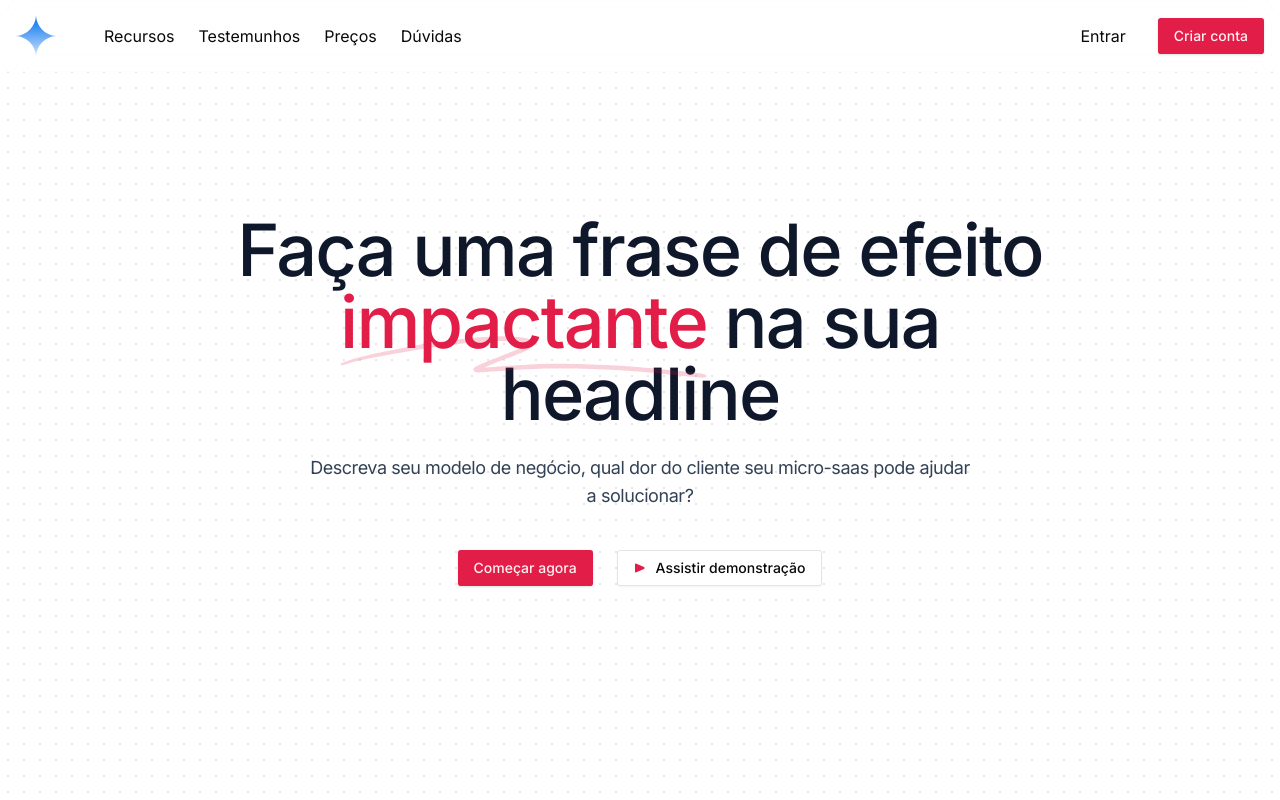
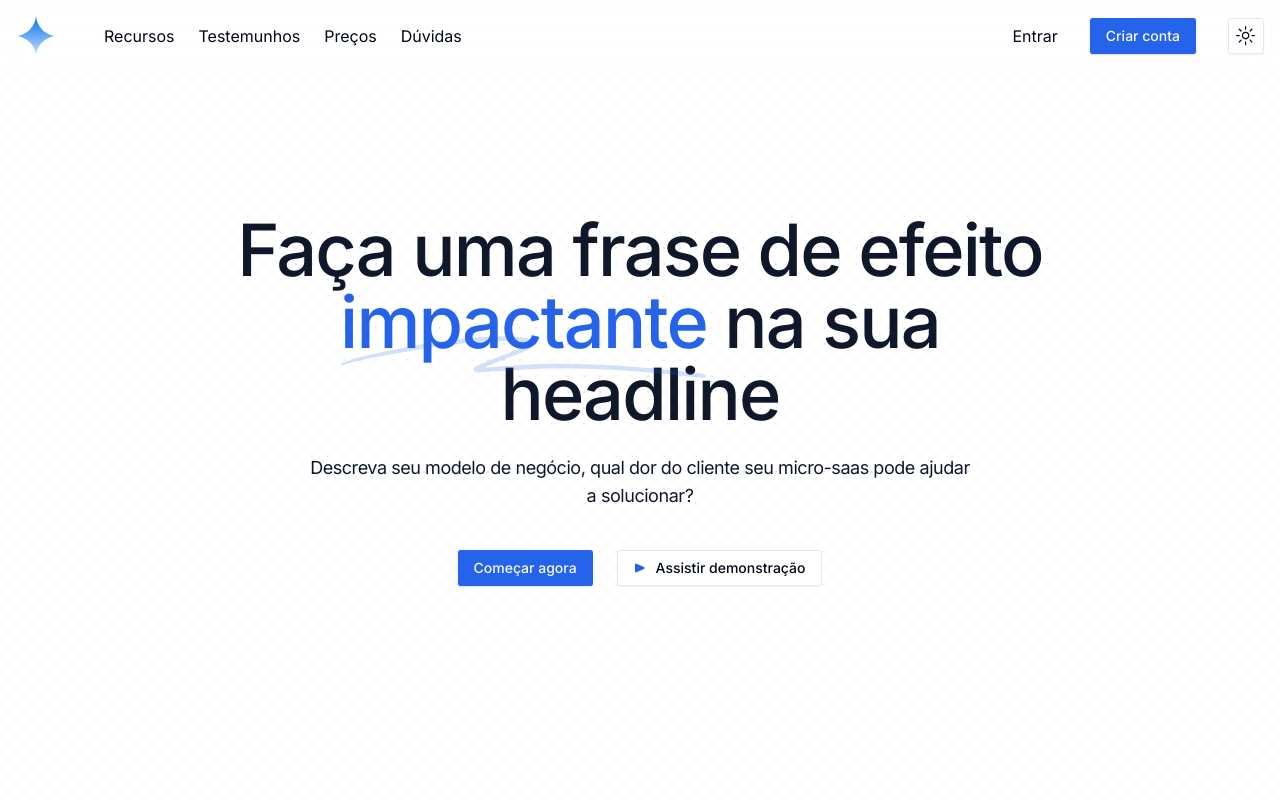
Before and after one commit to Darlley/saas-admin, a Next.js app: page / in a window 1280 px wide. Shown: the top 800 px of the page. Built offline with nearby package versions, Linux system fonts and the light colour scheme.

Commit message:
feat: dark mode site

```diff
--- a/src/app/globals.css
+++ b/src/app/globals.css
@@ -17,73 +17,57 @@ body {
 @layer base {
   :root {
     --background: 0 0% 100%;
-    --foreground: 240 10% 3.9%;
+    --foreground: 222.2 84% 4.9%;
     --card: 0 0% 100%;
-    --card-foreground: 240 10% 3.9%;
+    --card-foreground: 222.2 84% 4.9%;
     --popover: 0 0% 100%;
-    --popover-foreground: 240 10% 3.9%;
-    --primary: 346.8 77.2% 49.8%;
-    --primary-foreground: 355.7 100% 97.3%;
-    --secondary: 240 4.8% 95.9%;
-    --secondary-foreground: 240 5.9% 10%;
-    --muted: 240 4.8% 95.9%;
-    --muted-foreground: 240 3.8% 46.1%;
-    --accent: 240 4.8% 95.9%;
-    --accent-foreground: 240 5.9% 10%;
+    --popover-foreground: 222.2 84% 4.9%;
+    --primary: 221.2 83.2% 53.3%;
+    --primary-foreground: 210 40% 98%;
+    --secondary: 210 40% 96.1%;
+    --secondary-foreground: 222.2 47.4% 11.2%;
+    --muted: 210 40% 96.1%;
+    --muted-foreground: 215.4 16.3% 46.9%;
+    --accent: 210 40% 96.1%;
+    --accent-foreground: 222.2 47.4% 11.2%;
     --destructive: 0 84.2% 60.2%;
-    --destructive-foreground: 0 0% 98%;
-    --border: 240 5.9% 90%;
-    --input: 240 5.9% 90%;
-    --ring: 346.8 77.2% 49.8%;
+    --destructive-foreground: 210 40% 98%;
+    --border: 214.3 31.8% 91.4%;
+    --input: 214.3 31.8% 91.4%;
+    --ring: 221.2 83.2% 53.3%;
     --radius: 0.3rem;
     --chart-1: 12 76% 61%;
     --chart-2: 173 58% 39%;
     --chart-3: 197 37% 24%;
     --chart-4: 43 74% 66%;
     --chart-5: 27 87% 67%;
-    --sidebar-background: 0 0% 98%;
-    --sidebar-foreground: 240 5.3% 26.1%;
-    --sidebar-primary: 240 5.9% 10%;
-    --sidebar-primary-foreground: 0 0% 98%;
-    --sidebar-accent: 240 4.8% 95.9%;
-    --sidebar-accent-foreground: 240 5.9% 10%;
-    --sidebar-border: 220 13% 91%;
-    --sidebar-ring: 217.2 91.2% 59.8%;
   }
 
   .dark {
-    --background: 20 14.3% 4.1%;
-    --foreground: 0 0% 95%;
-    --card: 24 9.8% 10%;
-    --card-foreground: 0 0% 95%;
-    --popover: 0 0% 9%;
-    --popover-foreground: 0 0% 95%;
-    --primary: 346.8 77.2% 49.8%;
-    --primary-foreground: 355.7 100% 97.3%;
-    --secondary: 240 3.7% 15.9%;
-    --secondary-foreground: 0 0% 98%;
-    --muted: 0 0% 15%;
-    --muted-foreground: 240 5% 64.9%;
-    --accent: 12 6.5% 15.1%;
-    --accent-foreground: 0 0% 98%;
+    --background: 222.2 84% 4.9%;
+    --foreground: 210 40% 98%;
+    --card: 222.2 84% 4.9%;
+    --card-foreground: 210 40% 98%;
+    --popover: 222.2 84% 4.9%;
+    --popover-foreground: 210 40% 98%;
+    --primary: 217.2 91.2% 59.8%;
+    --primary-foreground: 222.2 47.4% 11.2%;
+    --secondary: 217.2 32.6% 17.5%;
+    --secondary-foreground: 210 40% 98%;
+    --muted: 217.2 32.6% 17.5%;
+    --muted-foreground: 215 20.2% 65.1%;
+    --accent: 217.2 32.6% 17.5%;
+    --accent-foreground: 210 40% 98%;
     --destructive: 0 62.8% 30.6%;
-    --destructive-foreground: 0 85.7% 97.3%;
-    --border: 240 3.7% 15.9%;
-    --input: 240 3.7% 15.9%;
-    --ring: 346.8 77.2% 49.8%;
+    --destructive-foreground: 210 40% 98%;
+    --border: 217.2 32.6% 17.5%;
+    --input: 217.2 32.6% 17.5%;
+    --ring: 224.3 76.3% 48%;
     --chart-1: 220 70% 50%;
     --chart-2: 160 60% 45%;
     --chart-3: 30 80% 55%;
     --chart-4: 280 65% 60%;
     --chart-5: 340 75% 55%;
-    --sidebar-background: 240 5.9% 10%;
-    --sidebar-foreground: 240 4.8% 95.9%;
-    --sidebar-primary: 224.3 76.3% 48%;
-    --sidebar-primary-foreground: 0 0% 100%;
-    --sidebar-accent: 240 3.7% 15.9%;
-    --sidebar-accent-foreground: 240 4.8% 95.9%;
-    --sidebar-border: 240 3.7% 15.9%;
-    --sidebar-ring: 217.2 91.2% 59.8%;
   }
 }
 
--- a/src/app/layout.tsx
+++ b/src/app/layout.tsx
@@ -1,7 +1,8 @@
+import { ThemeProvider } from '@/theme-provider';
 import type { Metadata } from 'next';
 import { Inter } from 'next/font/google';
+import { Toaster } from 'sonner';
 import './globals.css';
-import { Toaster } from 'sonner';
 
 const inter = Inter({ subsets: ['latin'] });
 
@@ -32,8 +33,15 @@ export default function RootLayout({
   return (
     <html lang="pt-BR">
       <body className={`${inter.className} relative`}>
-        {children}
-        <Toaster closeButton richColors />
+        <ThemeProvider
+          attribute="class"
+          defaultTheme="system"
+          enableSystem
+          disableTransitionOnChange
+        >
+          {children}
+          <Toaster closeButton richColors />
+        </ThemeProvider>
       </body>
     </html>
   );
--- a/src/components/PageHome/PageHome.tsx
+++ b/src/components/PageHome/PageHome.tsx
@@ -31,12 +31,12 @@ import {
 import { Sheet, SheetContent, SheetTrigger } from '../ui/sheet';
 import { Tabs, TabsContent, TabsList, TabsTrigger } from '../ui/tabs';
 
+import ThemeToggle from '../ThemeToggle';
 import { PageHomeProps } from './PageHome.types';
-import DropdownProfile from '../DropdownProfile';
 export default function PageHome(props: PageHomeProps) {
   return (
     <>
-      <div className="w-full fixed top-0 bg-white/20 backdrop-blur-md z-50">
+      <div className="w-full fixed top-0 bg-white/20 dark:bg-secondary/20 backdrop-blur-md z-50">
         <nav className="px-4 2xl:px-0 py-4 container mx-auto flex w-full justify-between">
           <div className="flex items-center md:gap-x-12">
             <Link href="#" aria-label="Home">
@@ -54,13 +54,12 @@ export default function PageHome(props: PageHomeProps) {
             <div className="hidden md:block">
               <Link href="/login">Entrar</Link>
             </div>
-            <Button asChild>
+            <Button asChild className="hidden md:block">
               <Link href="/register">
-                <span>
-                  Criar conta
-                </span>
+                <span>Criar conta</span>
               </Link>
             </Button>
+            <ThemeToggle />
             <div className="-mr-1 md:hidden">
               <Sheet>
                 <SheetTrigger asChild>
@@ -75,7 +74,7 @@ export default function PageHome(props: PageHomeProps) {
                 </SheetTrigger>
                 <SheetContent side="left" className="flex flex-col">
                   <nav className="flex flex-col gap-2 items-start px-2 text-sm font-medium lg:px-4">
-                    <Link href="/" aria-label="Home">
+                    <Link href="/" aria-label="Home" className="mb-4">
                       <Logotipo className="size-8" />
                     </Link>
                     {ClientNavigation.map((item, index) => (
@@ -89,20 +88,14 @@ export default function PageHome(props: PageHomeProps) {
                     ))}
                   </nav>
                   <div className="mt-auto">
-                    <Card>
-                      <CardHeader>
-                        <CardTitle>Upgrade to Pro</CardTitle>
-                        <CardDescription>
-                          Unlock all features and get unlimited access to our
-                          support team.
-                        </CardDescription>
-                      </CardHeader>
-                      <CardContent>
-                        <Button size="sm" className="w-full">
-                          Upgrade
+                    <div className='mb-4'>
+                      <Link href="/login">Entrar</Link>
+                    </div>
+                    <Button asChild>
+                      <Link href="/register">
+                        <span>Criar conta</span>
+                      </Link>
                     </Button>
-                      </CardContent>
-                    </Card>
                   </div>
                 </SheetContent>
               </Sheet>
@@ -112,7 +105,7 @@ export default function PageHome(props: PageHomeProps) {
       </div>
 
       <header className="h-svh py-6 mx-auto container flex-1 flex-grow flex flex-col text-center items-center justify-center">
-        <h1 className="mx-auto max-w-4xl font-display text-5xl font-medium tracking-tight text-slate-900 sm:text-7xl">
+        <h1 className="mx-auto max-w-4xl font-display text-5xl font-medium tracking-tight text-slate-900 dark:text-secondary-foreground sm:text-7xl">
           Faça uma frase de efeito{' '}
           <span className="relative whitespace-nowrap text-primary">
             <svg
@@ -127,7 +120,7 @@ export default function PageHome(props: PageHomeProps) {
           </span>{' '}
           na sua headline
         </h1>
-        <p className="mx-auto mt-6 max-w-2xl text-lg tracking-tight text-slate-700">
+        <p className="mx-auto mt-6 max-w-2xl text-lg tracking-tight text-secondary-foreground dark:text-secondary-foreground">
           Descreva seu modelo de negócio, qual dor do cliente seu micro-saas
           pode ajudar a solucionar?
         </p>
@@ -169,12 +162,14 @@ export default function PageHome(props: PageHomeProps) {
         <section id="resources" className="py-24 h-full w-full">
           <div className="container mx-auto">Recursos</div>
         </section>
+
         <section id="testimonials" className="py-24 h-full w-full">
           <div className="container mx-auto">Testemunhos</div>
         </section>
+
         <section
           id="pricing"
-          className="bg-secondary/20 py-24 h-full w-full border-b dark:border-secondary-foreground/20"
+          className="bg-secondary/20 dark:bg-none py-24 h-full w-full border-b dark:border-secondary-foreground/20"
         >
           <div className="absolute inset-0 -z-10 h-full w-full bg-[radial-gradient(#e5e7eb_1px,transparent_1px)] [background-size:16px_16px] dark:bg-[radial-gradient(#ffffff20_1px,transparent_1px)]"></div>
 
@@ -399,18 +394,20 @@ export default function PageHome(props: PageHomeProps) {
       <footer className="w-full bg-secondary border-t border-slate-400/10">
         <div className="container mx-auto">
           <div className="flex flex-col items-center  py-10 sm:flex-row-reverse sm:justify-between">
-            <div className="flex gap-x-6">
+            <div className="flex flex-col md:flex-row-reverse items-center gap-y-4 md:gap-x-6">
+
+              <div className='flex items-center gap-4'>
                 <Link href="#" className="group" aria-label="TaxPal on X">
-                <svg className="size-6" aria-hidden="true" viewBox="0 0 24 24">
+                  <svg className="size-6 dark:stroke-secondary-foreground" aria-hidden="true" viewBox="0 0 24 24">
                     <path d="M13.3174 10.7749L19.1457 4H17.7646L12.7039 9.88256L8.66193 4H4L10.1122 12.8955L4 20H5.38119L10.7254 13.7878L14.994 20H19.656L13.3171 10.7749H13.3174ZM11.4257 12.9738L10.8064 12.0881L5.87886 5.03974H8.00029L11.9769 10.728L12.5962 11.6137L17.7652 19.0075H15.6438L11.4257 12.9742V12.9738Z" />
                   </svg>
                 </Link>
                 <Link href="#" className="group" aria-label="TaxPal on GitHub">
-                <svg className="size-6" aria-hidden="true" viewBox="0 0 24 24">
+                  <svg className="size-6 dark:fill-secondary-foreground" aria-hidden="true" viewBox="0 0 24 24">
                     <path d="M12 2C6.477 2 2 6.484 2 12.017c0 4.425 2.865 8.18 6.839 9.504.5.092.682-.217.682-.483 0-.237-.008-.868-.013-1.703-2.782.605-3.369-1.343-3.369-1.343-.454-1.158-1.11-1.466-1.11-1.466-.908-.62.069-.608.069-.608 1.003.07 1.531 1.032 1.531 1.032.892 1.53 2.341 1.088 2.91.832.092-.647.35-1.088.636-1.338-2.22-.253-4.555-1.113-4.555-4.951 0-1.093.39-1.988 1.029-2.688-.103-.253-.446-1.272.098-2.65 0 0 .84-.27 2.75 1.026A9.564 9.564 0 0 1 12 6.844a9.59 9.59 0 0 1 2.504.337c1.909-1.296 2.747-1.027 2.747-1.027.546 1.379.202 2.398.1 2.651.64.7 1.028 1.595 1.028 2.688 0 3.848-2.339 4.695-4.566 4.943.359.309.678.92.678 1.855 0 1.338-.012 2.419-.012 2.747 0 .268.18.58.688.482A10.02 10.02 0 0 0 22 12.017C22 6.484 17.522 2 12 2Z" />
                   </svg>
                 </Link>
-
+              </div>
               <p>
                 Desenvolvido por{' '}
                 <Link
@@ -421,7 +418,7 @@ export default function PageHome(props: PageHomeProps) {
                 </Link>
               </p>
             </div>
-            <p className="text-sm">
+            <p className="text-sm mt-2">
               &copy; {new Date().getFullYear()} Microo-SaaS. Todos os direitos
               reservados.
             </p>
--- /dev/null
+++ b/src/components/ThemeToggle/ThemeToggle.tsx
@@ -0,0 +1,41 @@
+"use client"
+
+import * as React from "react"
+import { MoonIcon, SunIcon } from "@radix-ui/react-icons"
+import { useTheme } from "next-themes"
+
+import { Button } from "@/components/ui/button"
+import {
+  DropdownMenu,
+  DropdownMenuContent,
+  DropdownMenuItem,
+  DropdownMenuTrigger,
+} from "@/components/ui/dropdown-menu"
+
+import { ThemeToggleProps } from './ThemeToggle.types';
+export default function ThemeToggle (props: ThemeToggleProps) {
+  const { setTheme } = useTheme()
+
+  return (
+    <DropdownMenu>
+      <DropdownMenuTrigger asChild>
+        <Button variant="outline" size="icon">
+          <SunIcon className="h-[1.2rem] w-[1.2rem] rotate-0 scale-100 transition-all dark:-rotate-90 dark:scale-0" />
+          <MoonIcon className="absolute h-[1.2rem] w-[1.2rem] rotate-90 scale-0 transition-all dark:rotate-0 dark:scale-100" />
+          <span className="sr-only">Toggle theme</span>
+        </Button>
+      </DropdownMenuTrigger>
+      <DropdownMenuContent align="end">
+        <DropdownMenuItem onClick={() => setTheme("light")}>
+          Light
+        </DropdownMenuItem>
+        <DropdownMenuItem onClick={() => setTheme("dark")}>
+          Dark
+        </DropdownMenuItem>
+        <DropdownMenuItem onClick={() => setTheme("system")}>
+          System
+        </DropdownMenuItem>
+      </DropdownMenuContent>
+    </DropdownMenu>
+  )
+}
--- /dev/null
+++ b/src/components/ThemeToggle/ThemeToggle.types.ts
@@ -0,0 +1 @@
+export interface ThemeToggleProps {}
--- /dev/null
+++ b/src/components/ThemeToggle/index.tsx
@@ -0,0 +1,2 @@
+export * from './ThemeToggle.types';
+export { default } from './ThemeToggle';
--- /dev/null
+++ b/src/theme-provider.tsx
@@ -0,0 +1,9 @@
+"use client"
+
+import * as React from "react"
+import { ThemeProvider as NextThemesProvider } from "next-themes"
+import { type ThemeProviderProps } from "next-themes/dist/types"
+
+export function ThemeProvider({ children, ...props }: ThemeProviderProps) {
+  return <NextThemesProvider {...props}>{children}</NextThemesProvider>
+}
```
Also changed, not shown: src/components/ThemeToggle/ThemeToggle.schemas.ts (added, +10 -0 lines). Lines whose indentation alone changed are shown as unchanged.
